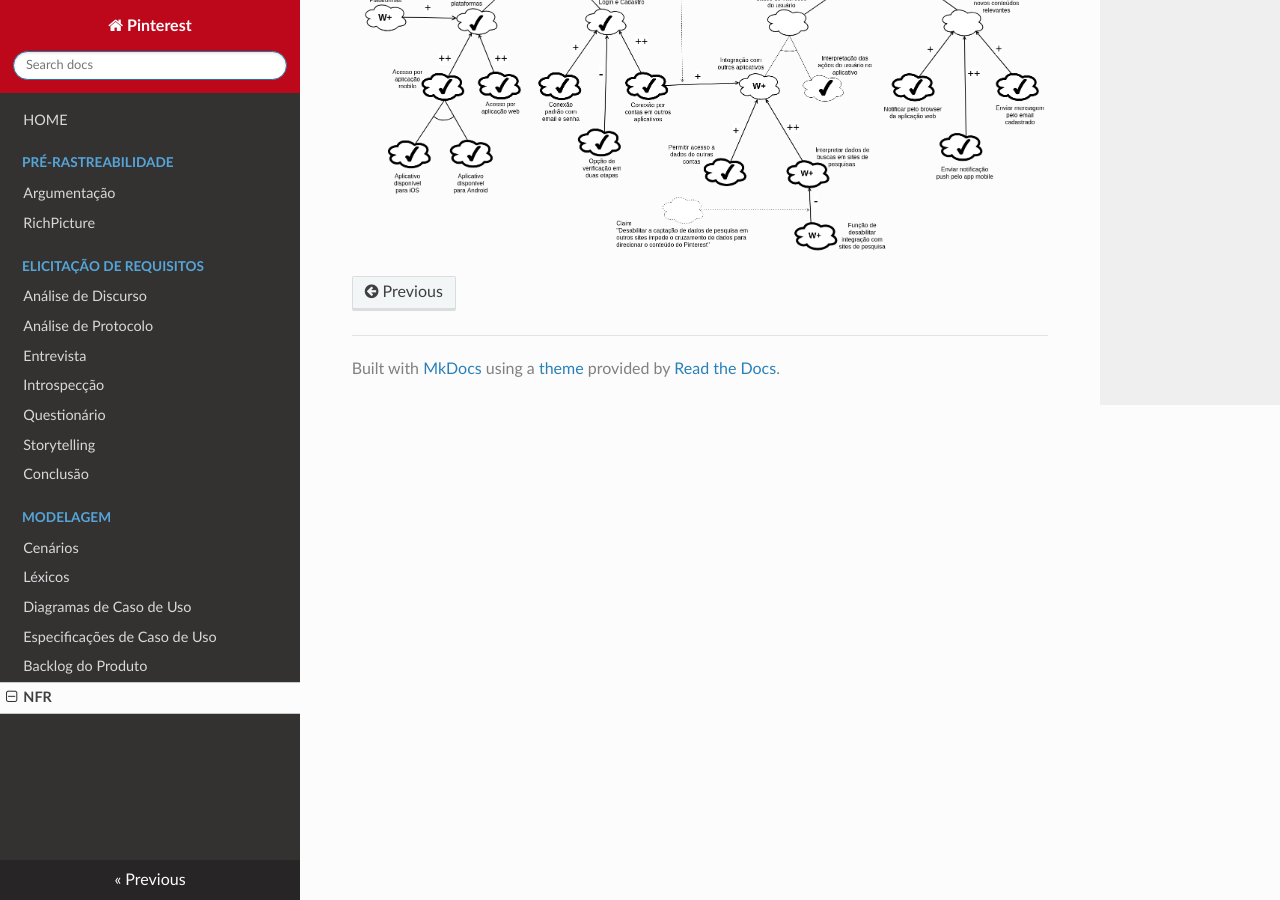
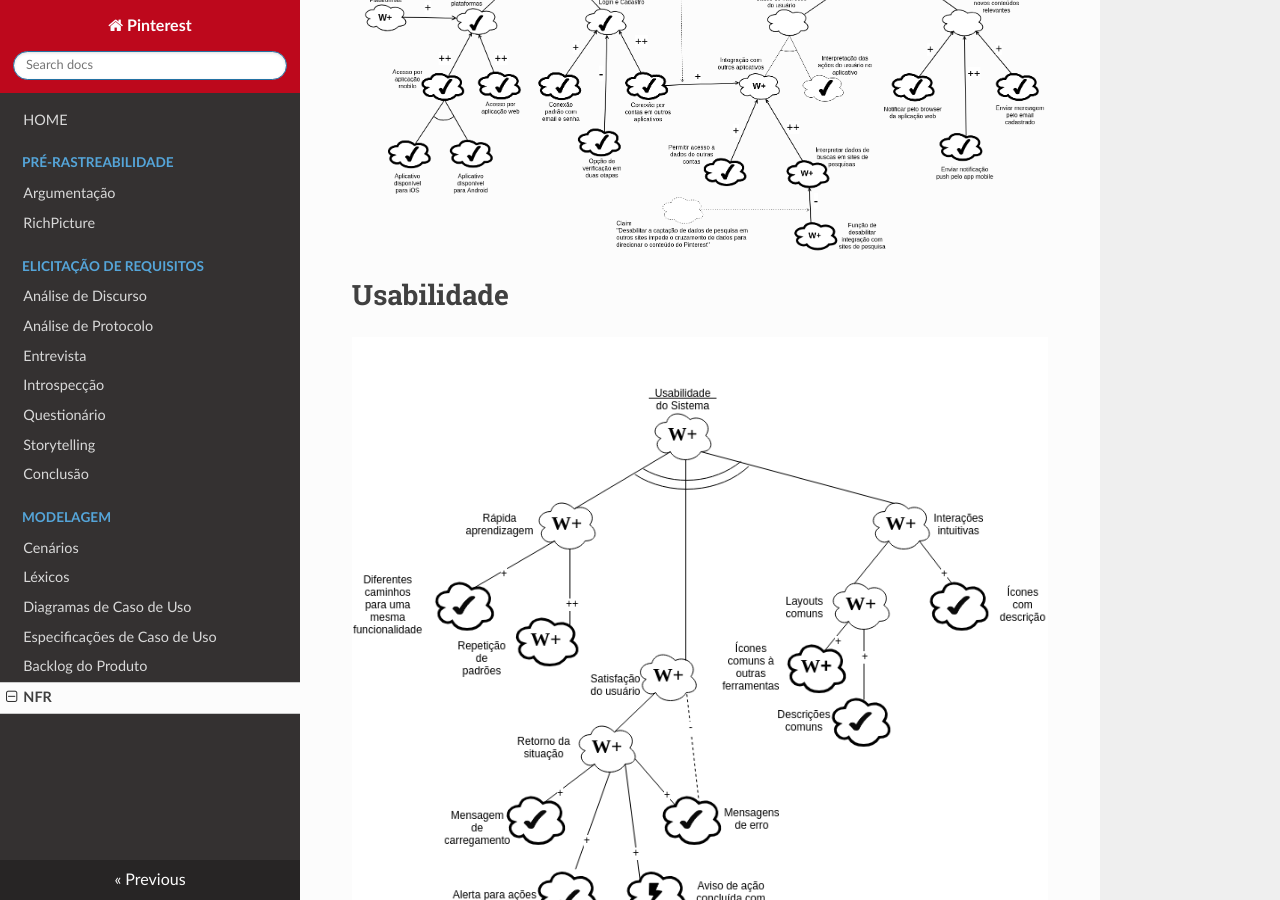
Before and after one commit to joberthrogers18/2018.2-Requisitos-Pinterest, an MkDocs documentation site: the page built from docs/nfr.md, in a window 1280 px wide and 900 px high, scrolled down 791 px. Built offline with MkDocs 1.6.1, drawn with Linux system fonts in a browser that asks for light colours; nearby versions of some CDN libraries; old or Windows-style settings are respelled for this version of MkDocs.

Commit message:
Adding usability NFR

```diff
--- a/docs/nfr.md
+++ b/docs/nfr.md
@@ -5,3 +5,7 @@
 # Conectividade
 
 ![](img/NFR_Conectividade.png)
+
+# Usabilidade
+
+![](img/NFR-Usabilidade.png)
```
Also changed, not shown: docs/img/NFR-Usabilidade.png (added).
